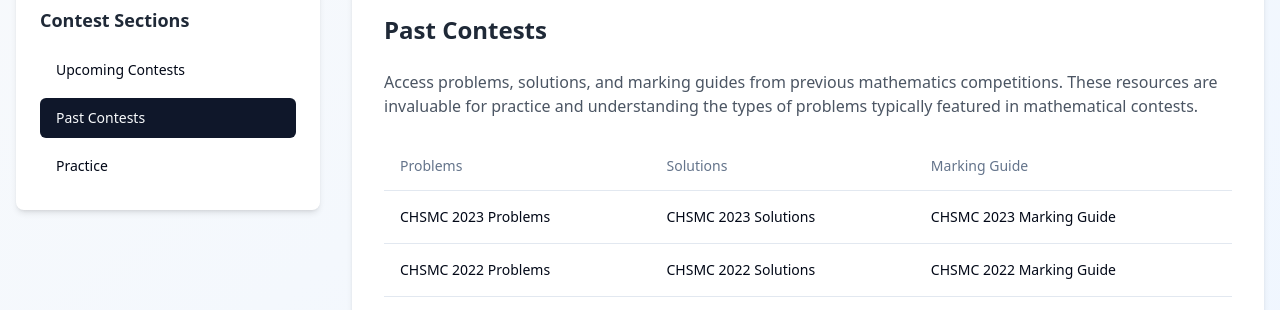
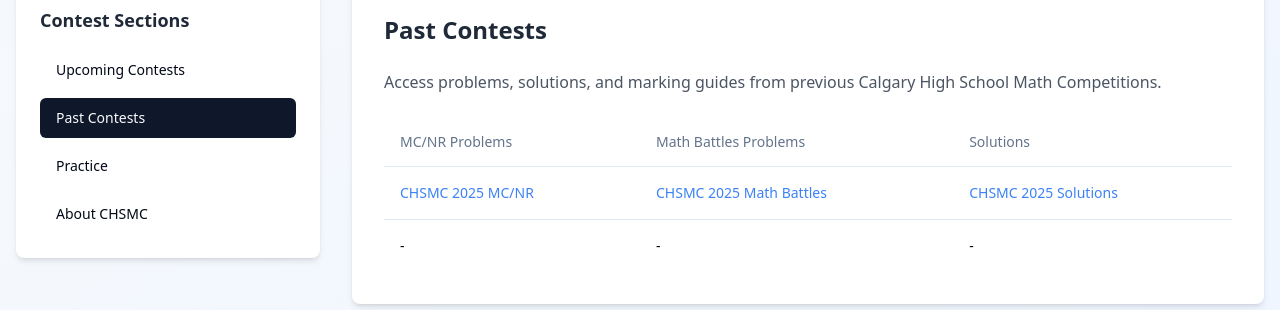
Before and after one commit to qquacc/math-club-western, a React (Vite) app: page /contests in a window 1280 px wide. Both pictures are taken after a click on the button "Past Contests". Shown: the part 490-800 px from the top of the page. Built offline with nearby package versions, Linux system fonts and the light colour scheme.

Commit message:
added about page

```diff
--- a/src/components/QuizStart.tsx
+++ b/src/components/QuizStart.tsx
@@ -24,8 +24,11 @@ const QuizStart = ({ onStart }: QuizStartProps) => {
             Mathematics Practice Quiz
           </CardTitle>
           <CardDescription className="text-lg">
-            Test your mathematical skills with practice questions drawn directly
-            from past CHSMC contests.
+            Are you in middle school and would like to participate in the CHSMC?
+            Although we encourage middle schoolers to attend, problems will
+            require an understanding of Grade 10 content. We recommend trying
+            this short practice quiz with past CHSMC questions to see if you're
+            ready.
           </CardDescription>
         </CardHeader>
         <CardContent className="space-y-6">
--- a/src/pages/Contests.tsx
+++ b/src/pages/Contests.tsx
@@ -1,12 +1,25 @@
-
 import { useState } from "react";
 import Header from "@/components/Header";
 import PageHeader from "@/components/PageHeader";
 import { Button } from "@/components/ui/button";
-import { Card, CardContent, CardDescription, CardHeader, CardTitle } from "@/components/ui/card";
-import { Table, TableBody, TableCell, TableHead, TableHeader, TableRow } from "@/components/ui/table";
+import {
+  Card,
+  CardContent,
+  CardDescription,
+  CardHeader,
+  CardTitle,
+} from "@/components/ui/card";
+import {
+  Table,
+  TableBody,
+  TableCell,
+  TableHead,
+  TableHeader,
+  TableRow,
+} from "@/components/ui/table";
 import QuizStart from "@/components/QuizStart";
 import QuizGame from "@/components/QuizGame";
+import { Link } from "react-router-dom";
 
 const Contests = () => {
   const [activeSection, setActiveSection] = useState("upcoming");
@@ -21,48 +34,69 @@ const Contests = () => {
       case "upcoming":
         return (
           <div className="space-y-6">
-            <h2 className="text-2xl font-bold text-gray-800">Upcoming Contests</h2>
-            <div className="grid grid-cols-1 md:grid-cols-2 lg:grid-cols-3 gap-6">
+            <h2 className="text-2xl font-bold text-gray-800">
+              Upcoming Contests
+            </h2>
+            <div className="grid grid-cols-1 gap-6">
               {/* Placeholder cards */}
               <Card>
                 <CardHeader>
                   <CardTitle>CHSMC 2024</CardTitle>
-                  <CardDescription>Calgary High School Mathematics Contest</CardDescription>
+                  <CardDescription>
+                    Calgary High School Mathematics Contest
+                  </CardDescription>
                 </CardHeader>
                 <CardContent>
                   <p className="text-sm text-gray-600 mb-4">
-                    The annual Calgary High School Mathematics Contest featuring challenging problems for high school students.
+                    The annual Calgary High School Mathematics Contest featuring
+                    challenging problems for high school students.
                   </p>
                   <p className="text-sm font-semibold">Date: March 15, 2024</p>
-                  <p className="text-sm">Registration deadline: March 1, 2024</p>
+                  <p className="text-sm">
+                    Registration deadline: March 1, 2024
+                  </p>
                 </CardContent>
               </Card>
 
               <Card>
                 <CardHeader>
                   <CardTitle>AMC 12</CardTitle>
-                  <CardDescription>American Mathematics Competitions</CardDescription>
+                  <CardDescription>
+                    American Mathematics Competitions
+                  </CardDescription>
                 </CardHeader>
                 <CardContent>
                   <p className="text-sm text-gray-600 mb-4">
-                    A 25-question, 75-minute, multiple choice examination in high school mathematics.
+                    A 25-question, 75-minute, multiple choice examination in
+                    high school mathematics.
                   </p>
-                  <p className="text-sm font-semibold">Date: February 8, 2024</p>
-                  <p className="text-sm">Registration deadline: January 25, 2024</p>
+                  <p className="text-sm font-semibold">
+                    Date: February 8, 2024
+                  </p>
+                  <p className="text-sm">
+                    Registration deadline: January 25, 2024
+                  </p>
                 </CardContent>
               </Card>
 
               <Card>
                 <CardHeader>
                   <CardTitle>COMC</CardTitle>
-                  <CardDescription>Canadian Open Mathematics Challenge</CardDescription>
+                  <CardDescription>
+                    Canadian Open Mathematics Challenge
+                  </CardDescription>
                 </CardHeader>
                 <CardContent>
                   <p className="text-sm text-gray-600 mb-4">
-                    A challenging mathematics competition for students across Canada.
+                    A challenging mathematics competition for students across
+                    Canada.
                   </p>
-                  <p className="text-sm font-semibold">Date: November 2, 2024</p>
-                  <p className="text-sm">Registration deadline: October 15, 2024</p>
+                  <p className="text-sm font-semibold">
+                    Date: November 2, 2024
+                  </p>
+                  <p className="text-sm">
+                    Registration deadline: October 15, 2024
+                  </p>
                 </CardContent>
               </Card>
             </div>
@@ -74,43 +108,48 @@ const Contests = () => {
           <div className="space-y-6">
             <h2 className="text-2xl font-bold text-gray-800">Past Contests</h2>
             <p className="text-gray-600">
-              Access problems, solutions, and marking guides from previous mathematics competitions.
-              These resources are invaluable for practice and understanding the types of problems
-              typically featured in mathematical contests.
+              Access problems, solutions, and marking guides from previous
+              Calgary High School Math Competitions.
             </p>
             <Table>
               <TableHeader>
                 <TableRow>
-                  <TableHead>Problems</TableHead>
+                  <TableHead>MC/NR Problems</TableHead>
+                  <TableHead>Math Battles Problems</TableHead>
                   <TableHead>Solutions</TableHead>
-                  <TableHead>Marking Guide</TableHead>
                 </TableRow>
               </TableHeader>
               <TableBody>
                 <TableRow>
-                  <TableCell>CHSMC 2023 Problems</TableCell>
-                  <TableCell>CHSMC 2023 Solutions</TableCell>
-                  <TableCell>CHSMC 2023 Marking Guide</TableCell>
+                  <TableCell>
+                    <Link
+                      to="https://drive.google.com/file/d/123qb5QMPzhTpSyWAqwxJmhlYfD6YPRii/view?usp=sharing"
+                      className="text-blue-500 hover:underline"
+                    >
+                      CHSMC 2025 MC/NR
+                    </Link>
+                  </TableCell>
+                  <TableCell>
+                    <Link
+                      to="https://drive.google.com/file/d/1Tj5AY3309atvHib_ORKrEOWVJhsAD2Ir/view?usp=sharing"
+                      className="text-blue-500 hover:underline"
+                    >
+                      CHSMC 2025 Math Battles
+                    </Link>
+                  </TableCell>
+                  <TableCell>
+                    <Link
+                      to="https://drive.google.com/file/d/1wgC3hzVTJTuL60yplk1odxJrdBtPlr0M/view?usp=sharing"
+                      className="text-blue-500 hover:underline"
+                    >
+                      CHSMC 2025 Solutions
+                    </Link>
+                  </TableCell>
                 </TableRow>
                 <TableRow>
-                  <TableCell>CHSMC 2022 Problems</TableCell>
-                  <TableCell>CHSMC 2022 Solutions</TableCell>
-                  <TableCell>CHSMC 2022 Marking Guide</TableCell>
-                </TableRow>
-                <TableRow>
-                  <TableCell>CHSMC 2021 Problems</TableCell>
-                  <TableCell>CHSMC 2021 Solutions</TableCell>
-                  <TableCell>CHSMC 2021 Marking Guide</TableCell>
-                </TableRow>
-                <TableRow>
-                  <TableCell>AMC 12 2023 Problems</TableCell>
-                  <TableCell>AMC 12 2023 Solutions</TableCell>
-                  <TableCell>AMC 12 2023 Marking Guide</TableCell>
-                </TableRow>
-                <TableRow>
-                  <TableCell>COMC 2023 Problems</TableCell>
-                  <TableCell>COMC 2023 Solutions</TableCell>
-                  <TableCell>COMC 2023 Marking Guide</TableCell>
+                  <TableCell>-</TableCell>
+                  <TableCell>-</TableCell>
+                  <TableCell>-</TableCell>
                 </TableRow>
               </TableBody>
             </Table>
@@ -126,6 +165,39 @@ const Contests = () => {
             ) : (
               <QuizGame />
             )}
+          </div>
+        );
+
+      case "about":
+        return (
+          <div className="space-y-6">
+            <h2 className="text-2xl font-bold text-gray-800">About CHSMC</h2>
+            <p className="text-gray-600">
+              The Calgary High School Mathematics Contest (CHSMC) is an annual
+              event designed to challenge and inspire high school students in
+              Calgary and beyond. The contest features a variety of problem
+              types, including multiple choice, numeric response, and math
+              battles. The CHSMC is hosted in a different High School every
+              year, helping to establish a cross-Calgary math community.
+            </p>
+            <h3 className="text-2xl font-bold text-gray-800">Difficulty</h3>
+            <p className="text-gray-600">
+              All problems on the CHSMC require Grade 9 curricular math to
+              solve, but no questions require knowledge beyond standard Math
+              10-1 content. Each question is scaled with a difficulty rating
+              from 1 to 10, with 1 being very easy for high school students
+              (What is the value of 1/2+1/3?) and 10 being very difficult (How
+              many factors does 100029996 have?)
+              <br></br>
+              <br></br>
+              Multiple Choice questions begin at a difficulty of 1 and go up to
+              around 7, while Numeric Response questions begin at a difficulty
+              of 3 and go up to around 10. During the Math Battles, participants
+              will tackle four very hard problems (7-10) and present their best
+              attempt at constructing a solution. But don't be discouraged by
+              the high difficulty: the problems are designed so that students
+              will not always be able to solve them!
+            </p>
           </div>
         );
 
@@ -149,7 +221,9 @@ const Contests = () => {
             {/* Sidebar */}
             <div className="lg:w-1/4">
               <div className="bg-white rounded-lg shadow-md p-6 sticky top-8">
-                <h3 className="text-lg font-semibold text-gray-800 mb-4">Contest Sections</h3>
+                <h3 className="text-lg font-semibold text-gray-800 mb-4">
+                  Contest Sections
+                </h3>
                 <div className="space-y-2">
                   <Button
                     variant={activeSection === "upcoming" ? "default" : "ghost"}
@@ -181,6 +255,16 @@ const Contests = () => {
                   >
                     Practice
                   </Button>
+                  <Button
+                    variant={activeSection === "about" ? "default" : "ghost"}
+                    className="w-full justify-start"
+                    onClick={() => {
+                      setActiveSection("about");
+                      setQuizStarted(false);
+                    }}
+                  >
+                    About CHSMC
+                  </Button>
                 </div>
               </div>
             </div>
```
